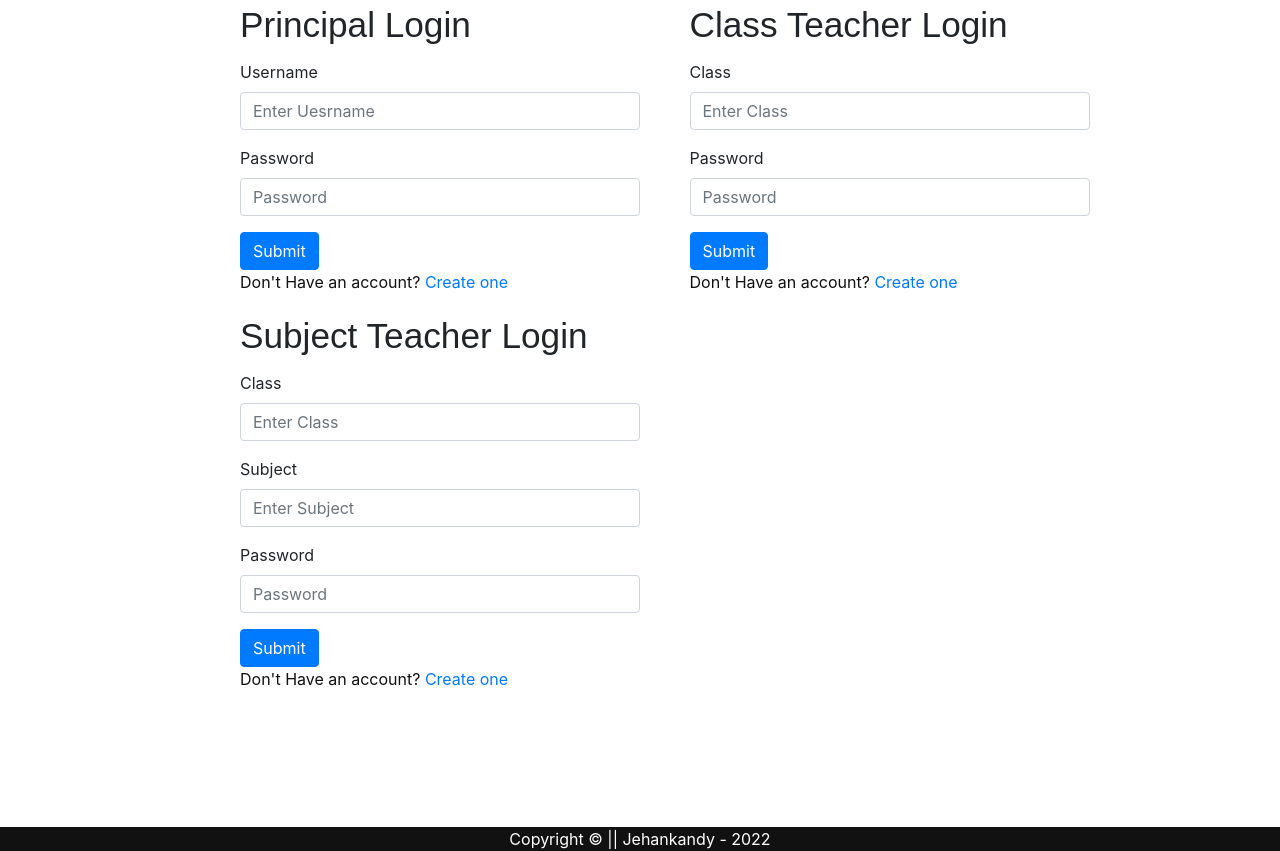
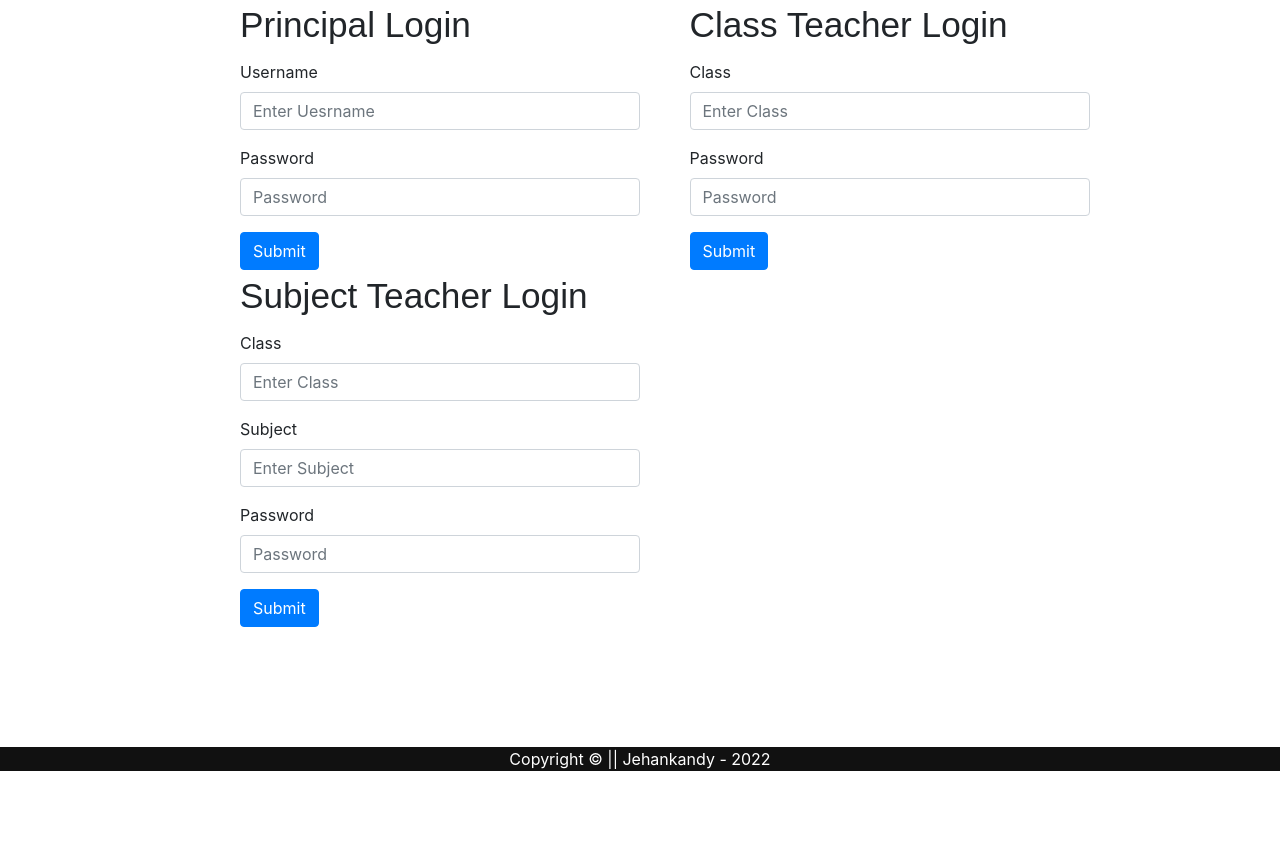
Before and after one commit to JehanKandy/School-Management-System-, a PHP site: page /login.php in a window 1280 px wide. Shown: the part 324-1175 px from the top of the page. After the commit the page ends 1095 px from the top, so only its background shows below. Run offline with PHP 8.4, Linux system fonts and the light colour scheme.

Commit message:
Update login.php

```diff
--- a/login.php
+++ b/login.php
@@ -105,9 +105,7 @@
                                                 <input type="password" class="form-control" id="exampleInputPassword1" placeholder="Password">
                                             </div>
                                             <button type="submit" class="btn btn-primary">Submit</button>
-                                            <div class="no_account">
-                                                <p>Don't Have an account? <a href="#">Create one</a></p>
-                                            </div>
+
 
                                         </form>
                                     </td>
@@ -126,9 +124,7 @@
                                                 <input type="password" class="form-control" id="exampleInputPassword1" placeholder="Password">
                                             </div>
                                             <button type="submit" class="btn btn-primary">Submit</button>
-                                            <div class="no_account">
-                                                <p>Don't Have an account? <a href="#">Create one</a></p>
-                                            </div>
+
                                         </form>
                                     </td>
                                 </tr>
@@ -157,9 +153,6 @@
                                                 <input type="password" class="form-control" id="exampleInputPassword1" placeholder="Password">
                                             </div>
                                             <button type="submit" class="btn btn-primary">Submit</button>
-                                            <div class="no_account">
-                                                <p>Don't Have an account? <a href="#">Create one</a></p>
-                                            </div>
                                         </form>
                                     </td>
                                 </tr>
```
